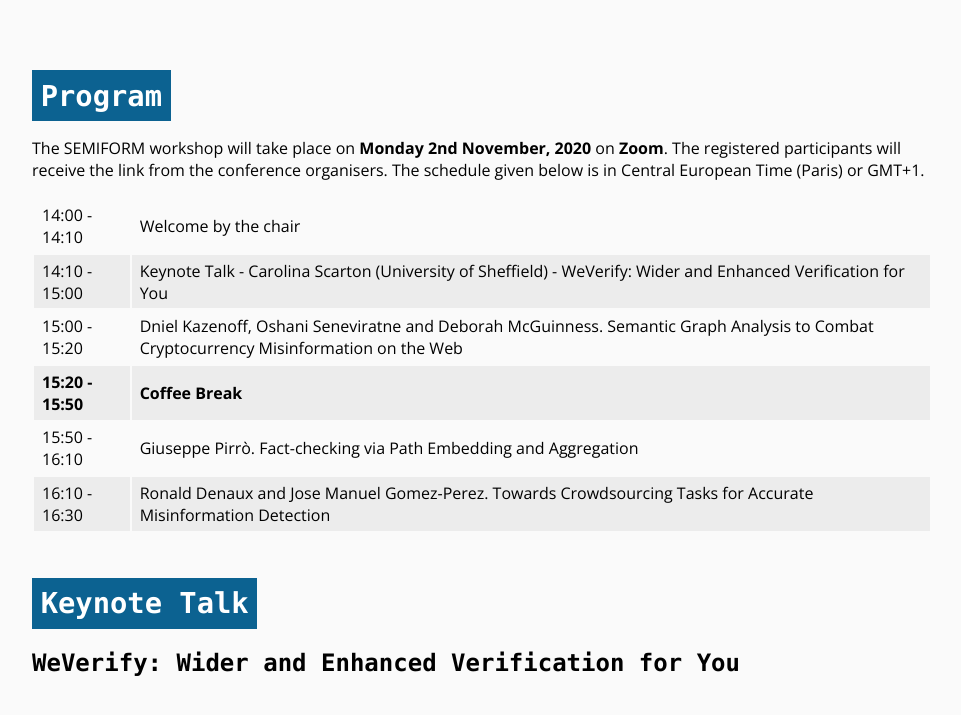
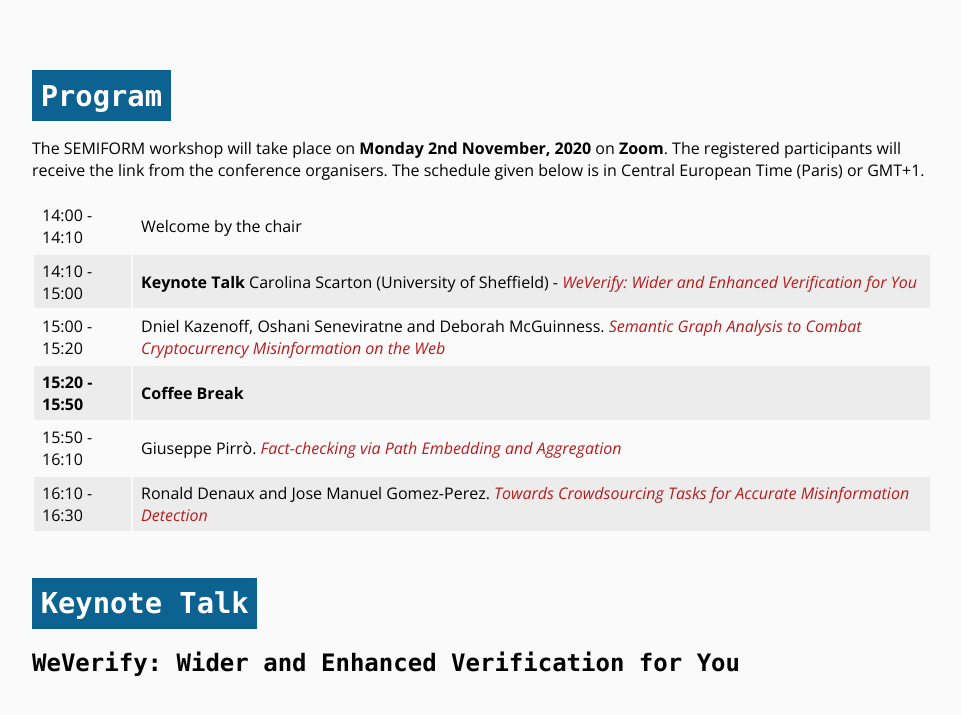
Before and after one commit to D2KLab/semiform2020, a Jekyll site: the page built from docs/program.md, in a window 1280 px wide and 900 px high, scrolled down 359 px, cut to the strip 0-717 px from the top of the window. Shown: the whole strip, without its empty margins (158-1119 px from the left). Built offline with Jekyll 4.4.1, drawn with Linux system fonts in a browser that asks for light colours.

```diff
--- a/docs/program.md
+++ b/docs/program.md
@@ -11,11 +11,11 @@ navigation_weight: 4
 The SEMIFORM workshop will take place on **Monday 2nd November, 2020** on **Zoom**. The registered participants will receive the link from the conference organisers. The schedule given below is in Central European Time (Paris) or GMT+1.
 
 | 14:00 - 14:10	| Welcome by the chair |
-| 14:10 - 15:00	| Keynote Talk - Carolina Scarton (University of Sheffield) - WeVerify: Wider and Enhanced Verification for You |
-| 15:00 - 15:20	| Dniel Kazenoff, Oshani Seneviratne and Deborah McGuinness. Semantic Graph Analysis to Combat Cryptocurrency Misinformation on the Web |
+| 14:10 - 15:00	| **Keynote Talk** Carolina Scarton (University of Sheffield) - *WeVerify: Wider and Enhanced Verification for You* |
+| 15:00 - 15:20	| Dniel Kazenoff, Oshani Seneviratne and Deborah McGuinness. *Semantic Graph Analysis to Combat Cryptocurrency Misinformation on the Web* |
 | **15:20 - 15:50**	| **Coffee Break** |
-| 15:50 - 16:10	| Giuseppe Pirrò. Fact-checking via Path Embedding and Aggregation |
-| 16:10 - 16:30	| Ronald Denaux and Jose Manuel Gomez-Perez. Towards Crowdsourcing Tasks for Accurate Misinformation Detection |
+| 15:50 - 16:10	| Giuseppe Pirrò. *Fact-checking via Path Embedding and Aggregation* |
+| 16:10 - 16:30	| Ronald Denaux and Jose Manuel Gomez-Perez. *Towards Crowdsourcing Tasks for Accurate Misinformation Detection* |
 
 # Keynote Talk
 
@@ -26,7 +26,7 @@ The SEMIFORM workshop will take place on **Monday 2nd November, 2020** on **Zoom
 ![Carol Scarton](https://carolscarton.github.io/img/CScarton-format.jpg){: .profile-pic}
 ### Carol Scarton
 #### University of Sheffield, UK
-[twitter](@carolscarton) - [website](https://carolscarton.github.io)
+[twitter](http://twitter.com/carolscarton) - [website](https://carolscarton.github.io)
 
 <p class="textblock" markdown="1">
 
```
